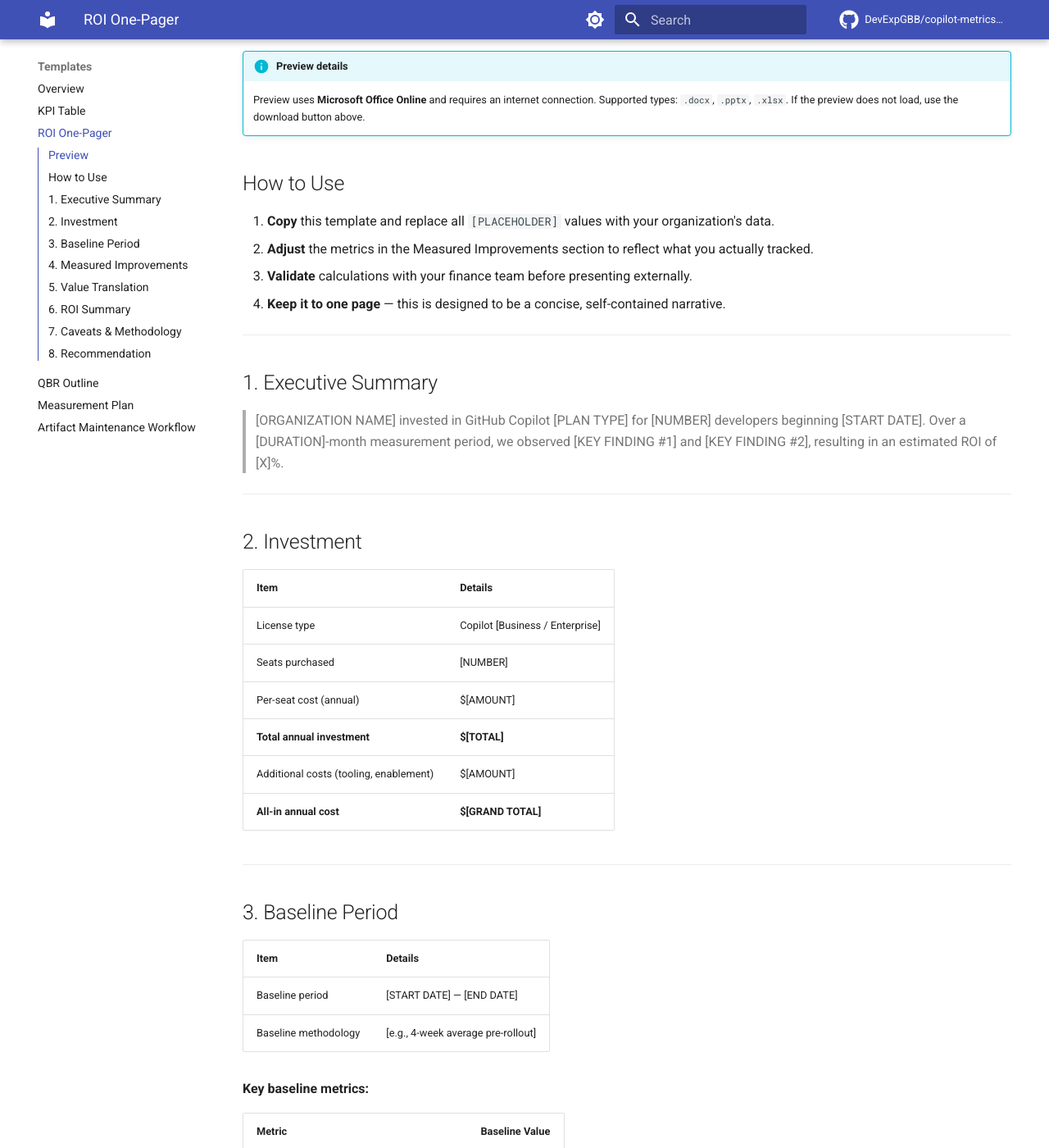
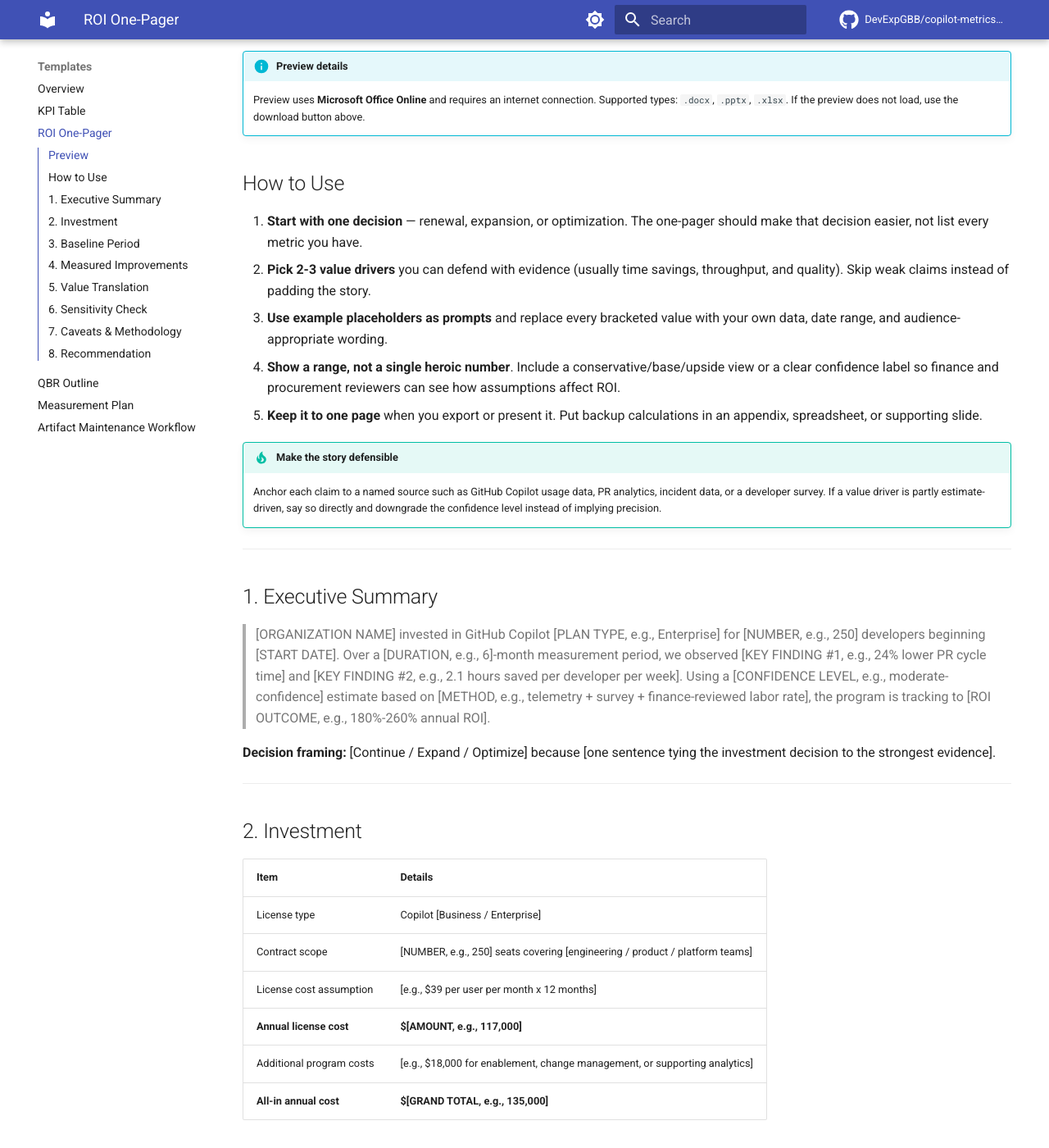
Before and after one commit to DevExpGbb/copilot-metrics-roi-toolkit, an MkDocs documentation site: the page built from docs/exec-templates/roi-one-pager.md, in a window 1280 px wide and 1400 px high, scrolled down 888 px. Shown: the whole window at 82% size. Built offline with MkDocs 1.6.1 and Material for MkDocs 9.7.7, drawn with Linux system fonts in a browser that asks for light colours; comment, search, counter and statistics services are not loaded; some of the changed text lies outside the part shown.

Commit message:
Enhance ROI one-pager template
Co-authored-by: Copilot <223556219+Copilot@users.noreply.github.com>

```diff
--- a/docs/exec-templates/roi-one-pager.md
+++ b/docs/exec-templates/roi-one-pager.md
@@ -23,16 +23,22 @@
 
 ## How to Use
 
-1. **Copy** this template and replace all `[PLACEHOLDER]` values with your organization's data.
-2. **Adjust** the metrics in the Measured Improvements section to reflect what you actually tracked.
-3. **Validate** calculations with your finance team before presenting externally.
-4. **Keep it to one page** — this is designed to be a concise, self-contained narrative.
+1. **Start with one decision** — renewal, expansion, or optimization. The one-pager should make that decision easier, not list every metric you have.
+2. **Pick 2-3 value drivers** you can defend with evidence (usually time savings, throughput, and quality). Skip weak claims instead of padding the story.
+3. **Use example placeholders as prompts** and replace every bracketed value with your own data, date range, and audience-appropriate wording.
+4. **Show a range, not a single heroic number**. Include a conservative/base/upside view or a clear confidence label so finance and procurement reviewers can see how assumptions affect ROI.
+5. **Keep it to one page** when you export or present it. Put backup calculations in an appendix, spreadsheet, or supporting slide.
+
+!!! tip "Make the story defensible"
+    Anchor each claim to a named source such as GitHub Copilot usage data, PR analytics, incident data, or a developer survey. If a value driver is partly estimate-driven, say so directly and downgrade the confidence level instead of implying precision.
 
 ---
 
 ## 1. Executive Summary
 
-> [ORGANIZATION NAME] invested in GitHub Copilot [PLAN TYPE] for [NUMBER] developers beginning [START DATE]. Over a [DURATION]-month measurement period, we observed [KEY FINDING #1] and [KEY FINDING #2], resulting in an estimated ROI of [X]%.
+> [ORGANIZATION NAME] invested in GitHub Copilot [PLAN TYPE, e.g., Enterprise] for [NUMBER, e.g., 250] developers beginning [START DATE]. Over a [DURATION, e.g., 6]-month measurement period, we observed [KEY FINDING #1, e.g., 24% lower PR cycle time] and [KEY FINDING #2, e.g., 2.1 hours saved per developer per week]. Using a [CONFIDENCE LEVEL, e.g., moderate-confidence] estimate based on [METHOD, e.g., telemetry + survey + finance-reviewed labor rate], the program is tracking to [ROI OUTCOME, e.g., 180%-260% annual ROI].
+
+**Decision framing:** [Continue / Expand / Optimize] because [one sentence tying the investment decision to the strongest evidence].
 
 ---
 
@@ -41,11 +47,11 @@
 | Item | Details |
 |------|---------|
 | License type | Copilot [Business / Enterprise] |
-| Seats purchased | [NUMBER] |
-| Per-seat cost (annual) | $[AMOUNT] |
-| **Total annual investment** | **$[TOTAL]** |
-| Additional costs (tooling, enablement) | $[AMOUNT] |
-| **All-in annual cost** | **$[GRAND TOTAL]** |
+| Contract scope | [NUMBER, e.g., 250] seats covering [engineering / product / platform teams] |
+| License cost assumption | [e.g., $39 per user per month x 12 months] |
+| **Annual license cost** | **$[AMOUNT, e.g., 117,000]** |
+| Additional program costs | [e.g., $18,000 for enablement, change management, or supporting analytics] |
+| **All-in annual cost** | **$[GRAND TOTAL, e.g., 135,000]** |
 
 ---
 
@@ -54,16 +60,20 @@
 | Item | Details |
 |------|---------|
 | Baseline period | [START DATE] — [END DATE] |
-| Baseline methodology | [e.g., 4-week average pre-rollout] |
+| Measurement period | [START DATE] — [END DATE] |
+| Cohort in scope | [e.g., 180 production engineers with active seats] |
+| Baseline methodology | [e.g., 6-week pre-rollout average or low-adoption cohort comparison] |
+| Comparison note | [e.g., excluded release-freeze weeks and teams in major re-org] |
 
 **Key baseline metrics:**
 
 | Metric | Baseline Value |
 |--------|---------------|
-| Median PR cycle time | [X] hours |
-| Deployment frequency | [X] per week |
-| Developer time on repetitive tasks (survey) | [X] hours/week |
-| Code review turnaround | [X] hours |
+| Median PR cycle time | [e.g., 4.8 days] |
+| Deployment frequency | [e.g., 9 deploys/month] |
+| Developer time spent on repetitive tasks | [e.g., 5.0 hrs/dev/week from survey] |
+| Code review turnaround | [e.g., 19 hours] |
+| Quality metric | [e.g., 14 Sev2+ incidents/quarter or 22 escaped defects/month] |
 
 ---
 
@@ -71,36 +81,42 @@
 
 *Measurement period: [START DATE] — [END DATE]*
 
-| Metric | Baseline | Current | Delta | Confidence |
-|--------|----------|---------|-------|------------|
-| PR cycle time (median) | [X] hrs | [Y] hrs | -[Z]% | [High/Medium/Low] |
-| Deployment frequency | [X]/week | [Y]/week | +[Z]% | [High/Medium/Low] |
-| Developer time savings (survey) | [X] hrs/wk | [Y] hrs/wk | -[Z] hrs/wk | [High/Medium/Low] |
-| Code review turnaround | [X] hrs | [Y] hrs | -[Z]% | [High/Medium/Low] |
+| Metric | Baseline | Current | Delta | Evidence basis | Confidence |
+|--------|----------|---------|-------|----------------|------------|
+| PR cycle time (median) | [e.g., 4.8 days] | [e.g., 3.6 days] | [e.g., -25%] | [e.g., Git analytics across 12 weeks] | [High / Medium / Low] |
+| Deployment frequency | [e.g., 9/month] | [e.g., 11/month] | [e.g., +22%] | [e.g., CI/CD release logs] | [High / Medium / Low] |
+| Developer time savings | [e.g., 0 baseline] | [e.g., 2.1 hrs/dev/week saved] | [e.g., +2.1 hrs/dev/week] | [e.g., pulse survey of 87 developers] | [High / Medium / Low] |
+| Code review turnaround | [e.g., 19 hrs] | [e.g., 14 hrs] | [e.g., -26%] | [e.g., pull request review timestamps] | [High / Medium / Low] |
+| Quality improvement | [e.g., 14 Sev2+ incidents/qtr] | [e.g., 10 Sev2+ incidents/qtr] | [e.g., -29%] | [e.g., incident tracker] | [High / Medium / Low] |
+
+**Narrative note:** [Explain in 1-2 sentences why these deltas are relevant to the decision, and name any major confounding factors you already adjusted for.]
 
 ---
 
 ## 5. Value Translation
 
-| Improvement | Calculation | Estimated Annual Value |
-|-------------|-------------|----------------------|
-| Time savings | [X] hrs/dev/week × [Y] developers × [Z] weeks × $[BLENDED RATE]/hr | $[VALUE] |
-| Throughput gain | [X] additional features/quarter × $[ESTIMATED FEATURE VALUE] | $[VALUE] |
-| Quality improvement | [X] fewer incidents/quarter × $[COST PER INCIDENT] | $[VALUE] |
-| **Total estimated value** | | **$[TOTAL VALUE]** |
+| Value driver | Conservative assumption | Example calculation placeholder | Estimated annual value | Confidence |
+|-------------|-------------------------|---------------------------------|------------------------|------------|
+| Time savings | [e.g., count only 50% of self-reported hours saved] | [[2.1 hrs] x [180 active developers] x [46 working weeks] x [$95 blended rate] x [50% realization]] | $[VALUE] | [High / Medium / Low] |
+| Throughput gain | [e.g., include only releases shipped earlier, not every merged PR] | [[6 earlier releases/year] x [$40,000 value per release]] | $[VALUE] | [High / Medium / Low] |
+| Quality improvement | [e.g., use only avoided incident cost already recognized by engineering operations] | [[4 avoided incidents/quarter] x [$12,000 per incident] x [4 quarters]] | $[VALUE] | [High / Medium / Low] |
+| **Base-case annual value** |  |  | **$[TOTAL VALUE]** | **[Overall confidence]** |
 
-**Blended rate note:** Use fully loaded cost (salary + benefits + overhead), not just salary. A common range is $75–$150/hr depending on geography and seniority mix.
+**Blended rate note:** Use fully loaded cost (salary + benefits + overhead), not salary alone. If finance provides a standard internal labor rate, use that instead of inventing your own.
+
+**Procurement note:** If a value driver is directional but not yet finance-validated, keep it in the narrative and exclude it from the base-case total until it is reviewed.
 
 ---
 
-## 6. ROI Summary
+## 6. Sensitivity Check
 
-| Item | Amount |
-|------|--------|
-| Total estimated annual value | $[TOTAL VALUE] |
-| Total annual investment | $[TOTAL COST] |
-| **Net value** | **$[NET = VALUE − COST]** |
-| **ROI** | **[NET ÷ COST × 100]%** |
+| Scenario | Included value drivers | Estimated annual value | Net value | ROI |
+|----------|------------------------|------------------------|-----------|-----|
+| Conservative | [e.g., time savings only, discounted for realization] | $[VALUE] | $[NET] | [X]% |
+| Base case | [e.g., time savings + quality + limited throughput] | $[VALUE] | $[NET] | [X]% |
+| Upside | [e.g., base case plus acceleration benefits] | $[VALUE] | $[NET] | [X]% |
+
+**Recommended number to headline:** [Conservative / Base case] because [brief reason, e.g., it relies only on tracked savings and finance-reviewed assumptions].
 
 ---
 
@@ -108,14 +124,15 @@
 
 | Item | Details |
 |------|---------|
-| Data sources | [e.g., GitHub API, internal surveys, CI/CD logs] |
+| Data sources | [e.g., GitHub Copilot telemetry, PR analytics, CI/CD logs, incident tracker, developer survey] |
 | Measurement period | [START] — [END] |
-| Confounding factors | [e.g., concurrent process changes, team growth, other tooling] |
-| Attribution model | [e.g., pre/post comparison, survey-based self-report, controlled cohort] |
-| Confidence level | [High / Medium / Low] |
-| Known limitations | [e.g., no control group, survey response rate of X%, seasonal effects] |
+| Attribution model | [e.g., pre/post comparison, low-vs-high adoption cohort, or survey-supported estimate] |
+| Confidence level | [High / Medium / Low, with one sentence explaining why] |
+| Confounding factors | [e.g., release process changes, staffing shifts, parallel platform investments] |
+| Known limitations | [e.g., survey response rate 62%, no randomized control group, one business unit excluded] |
+| Review status | [e.g., finance-reviewed on DATE / pending procurement review] |
 
-**Important:** These are estimates, not precise causal measurements. Multiple factors influence developer productivity. This analysis assumes Copilot was a significant contributor to observed changes, but does not claim sole attribution.
+**Important:** These are directional financial estimates, not a claim of perfect causal attribution. State what is measured, what is estimated, and where judgment was applied.
 
 ---
 
@@ -126,6 +143,6 @@
 - [ ] **Optimize** — Maintain seats but focus on adoption enablement for underutilizing teams
 - [ ] **Review** — Insufficient evidence to justify current investment; conduct deeper analysis
 
-**Recommended action:** [SELECT ONE AND EXPLAIN IN 1–2 SENTENCES]
+**Recommended action:** [SELECT ONE AND EXPLAIN IN 1-2 SENTENCES USING THE STRONGEST EVIDENCE, THE HEADLINE ROI SCENARIO, AND ANY APPROVAL NEEDED]
 
 **Next review date:** [DATE]
```
Also changed, not shown: 1 other file.
